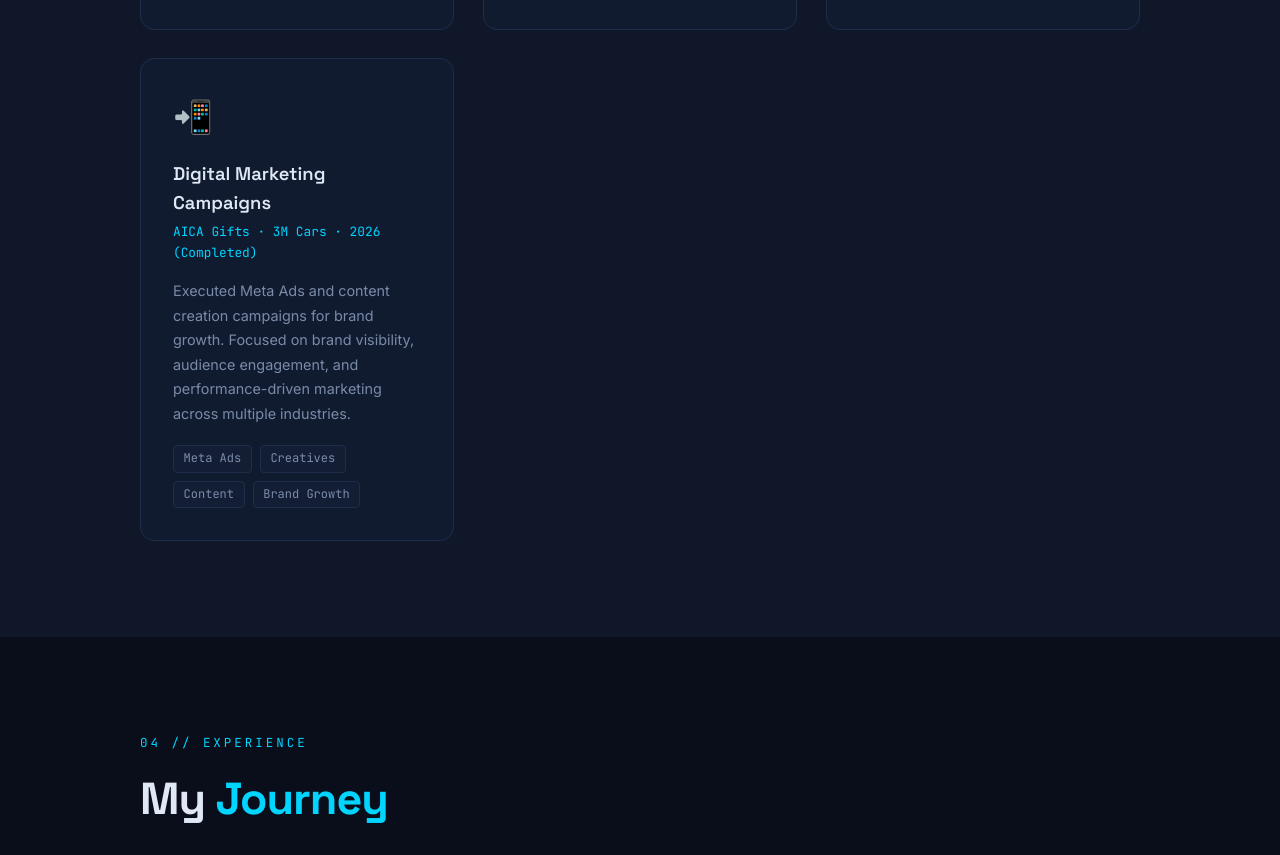
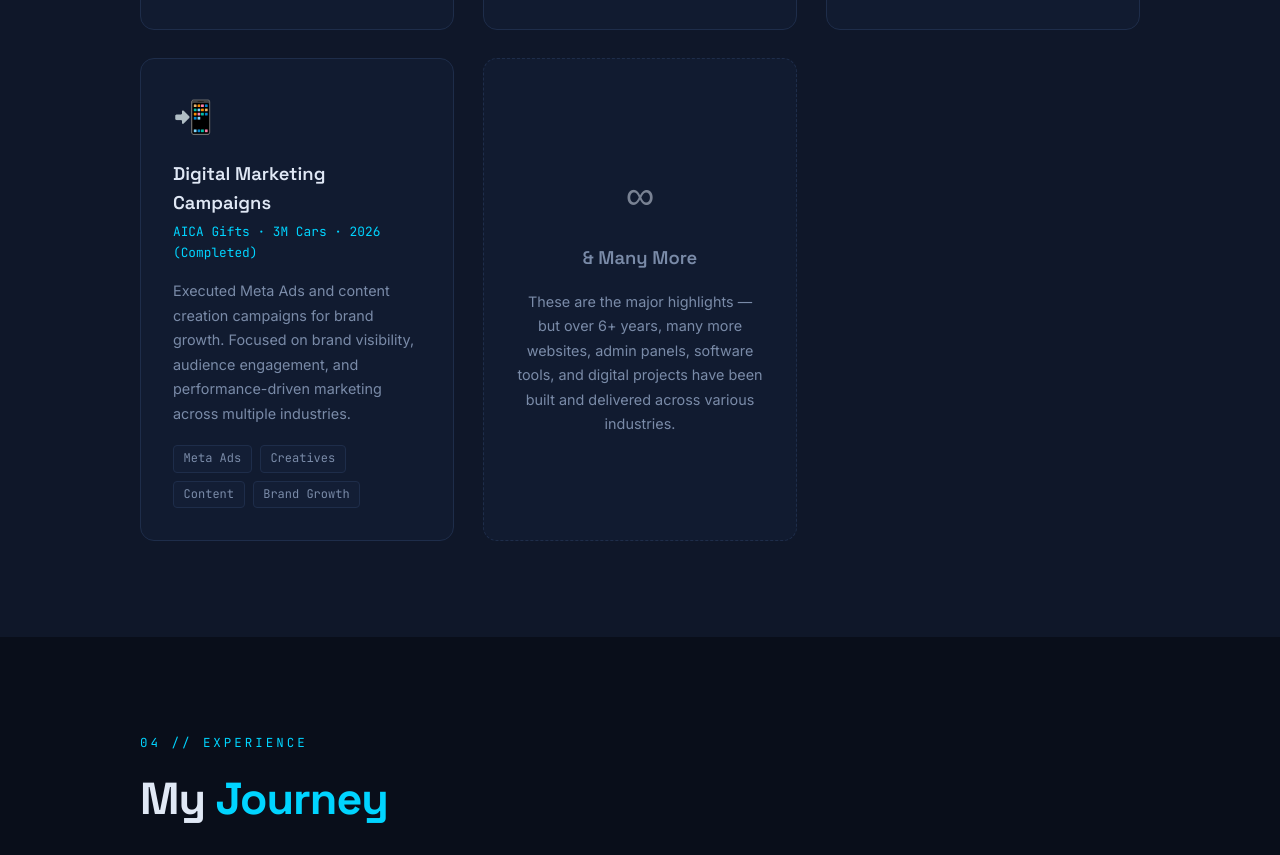
Before and after one commit to MayurTank07/MyPortfolio, a plain HTML site: page index.html in a window 1280 px wide. Shown: the part 3731-4586 px from the top of the page. Drawn offline with Linux system fonts and the light colour scheme.

Commit message:
new project added new card

```diff
--- a/index.html
+++ b/index.html
@@ -690,6 +690,12 @@
         </div>
       </div>
 
+      <div class="project-card reveal" style="border-style: dashed; display: flex; flex-direction: column; align-items: center; justify-content: center; text-align: center; min-height: 220px;">
+        <div style="font-size: 2.5rem; margin-bottom: 1rem; opacity: 0.5;">∞</div>
+        <div class="project-title" style="color: var(--muted);">& Many More</div>
+        <p class="project-desc" style="margin-top: 0.8rem;">These are the major highlights — but over 6+ years, many more websites, admin panels, software tools, and digital projects have been built and delivered across various industries.</p>
+      </div>
+
     </div>
   </div>
 </section>
```
